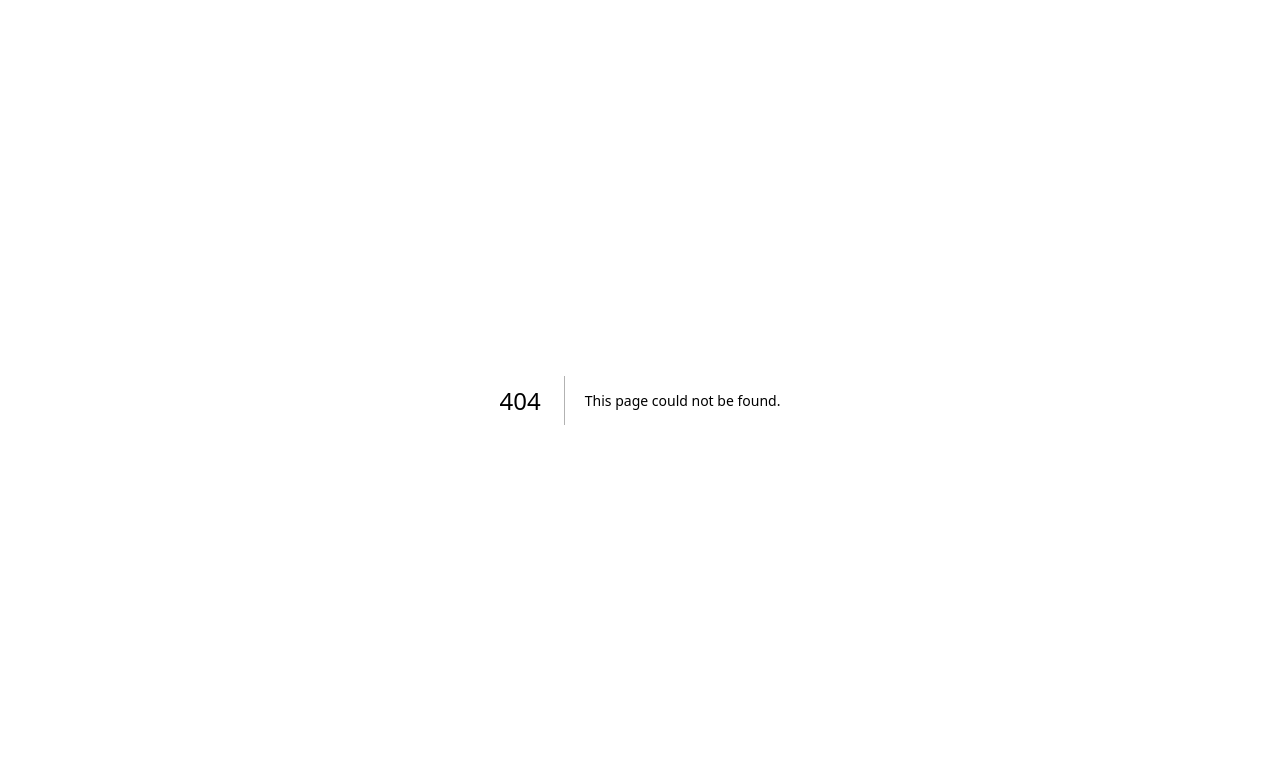
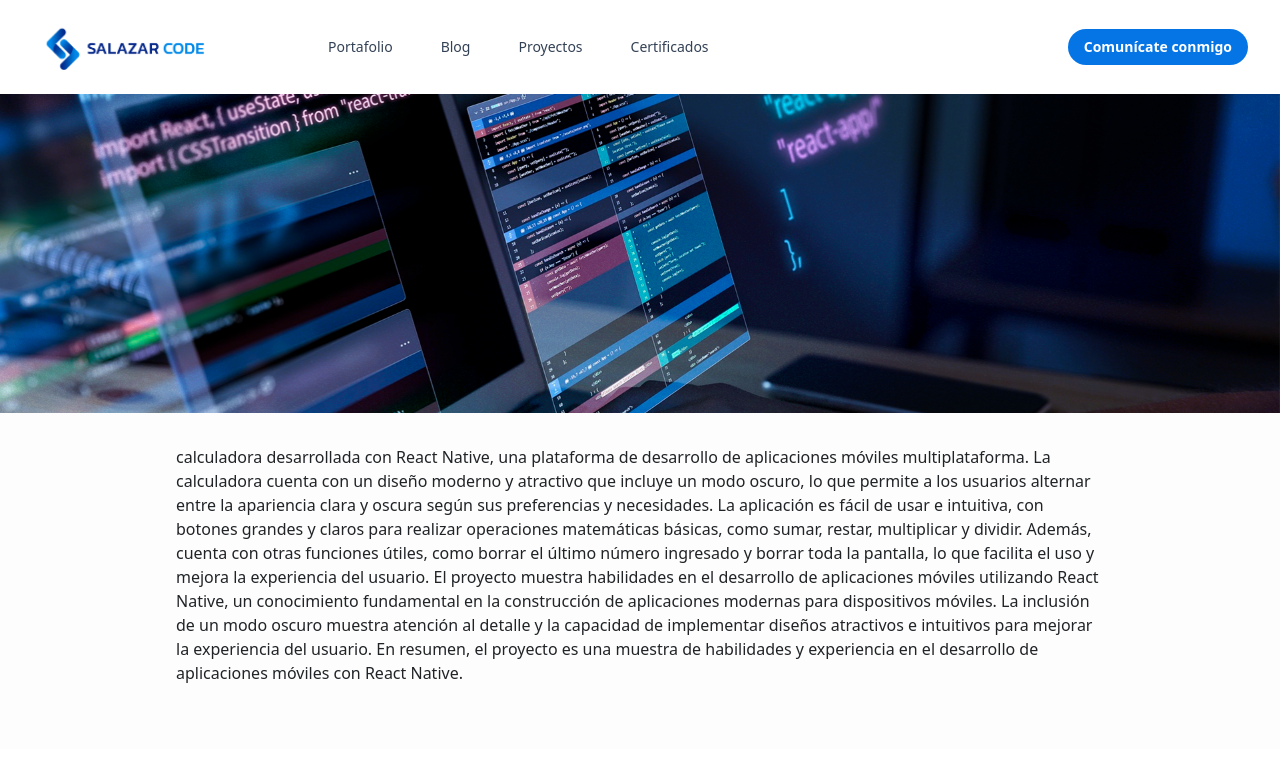
Before and after one commit to juancamilosalazarrestrepo/blog-next-js, a Next.js app: page /proyectos/aplicacion_movil_para_restaurantes in a window 1280 px wide. Before the commit this address had no page. Shown: the top 784 px of the page. Built offline with nearby package versions, Linux system fonts and the light colour scheme.

Commit message:
articulo proyecto app

```diff
--- a/data/proyectos/projectos.js
+++ b/data/proyectos/projectos.js
@@ -8,11 +8,11 @@ import littleLemonApp from "../../public/images/littleLemonApp.png";
 
 const proyectos = [
   {
-    titulo: "Aplicacion Movil para Restaurante",
+    titulo: "Aplicación Movil para Restaurante",
     imagen: littleLemonApp,
     description:
-      "Aplicacion Movil Para Restaurantes , realizada con React Native , esta aplicaicion permite subscribirse a un newsletter. ",
-    url: "/portafolio/calculadora",
+      "Aplicación Movil Para Restaurantes , realizada con React Native , esta aplicaicion permite subscribirse a un newsletter. ",
+    url: "/proyectos/aplicacion_movil_para_restaurantes",
   },
   {
     titulo: "E-commerce Clon de Mercadolibre",
--- /dev/null
+++ b/src/pages/proyectos/aplicacion_movil_para_restaurantes.jsx
@@ -0,0 +1,49 @@
+import * as React from "react";
+import Image from "next/image";
+import Layout from "../../components/Layout";
+import Link from "next/link";
+import Banners from "../../components/Banners";
+import banner1 from "../../../public/images/banneBlog.webp";
+import banner2 from "../../../public/images/banner2.webp";
+
+const AplicacionMovilParaRestaurantes = ({ posts }) => {
+  const images = [banner1, banner2];
+
+  return (
+    <div className="">
+      <div style={{ width: "1wv", margin: "0", zIndex: "-15" }}>
+        <Banners images={images} />
+      </div>
+
+      <main className="py-8 container mx-auto px-44">
+        <p>
+          calculadora desarrollada con React Native, una plataforma de
+          desarrollo de aplicaciones móviles multiplataforma. La calculadora
+          cuenta con un diseño moderno y atractivo que incluye un modo oscuro,
+          lo que permite a los usuarios alternar entre la apariencia clara y
+          oscura según sus preferencias y necesidades. La aplicación es fácil de
+          usar e intuitiva, con botones grandes y claros para realizar
+          operaciones matemáticas básicas, como sumar, restar, multiplicar y
+          dividir. Además, cuenta con otras funciones útiles, como borrar el
+          último número ingresado y borrar toda la pantalla, lo que facilita el
+          uso y mejora la experiencia del usuario. El proyecto muestra
+          habilidades en el desarrollo de aplicaciones móviles utilizando React
+          Native, un conocimiento fundamental en la construcción de aplicaciones
+          modernas para dispositivos móviles. La inclusión de un modo oscuro
+          muestra atención al detalle y la capacidad de implementar diseños
+          atractivos e intuitivos para mejorar la experiencia del usuario. En
+          resumen, el proyecto es una muestra de habilidades y experiencia en el
+          desarrollo de aplicaciones móviles con React Native.
+        </p>
+      </main>
+    </div>
+  );
+};
+
+export default function BlogTemplate() {
+  return (
+    <Layout>
+      <AplicacionMovilParaRestaurantes />
+    </Layout>
+  );
+}
```
